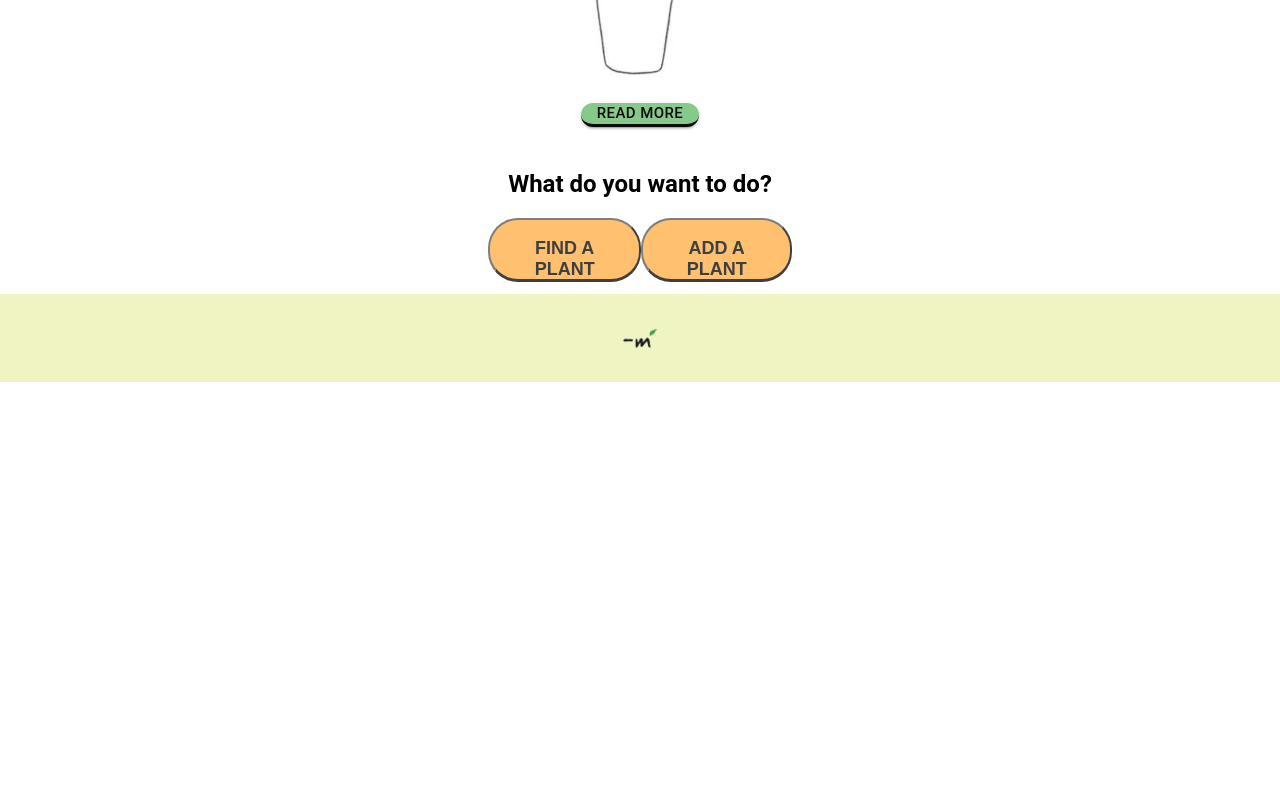
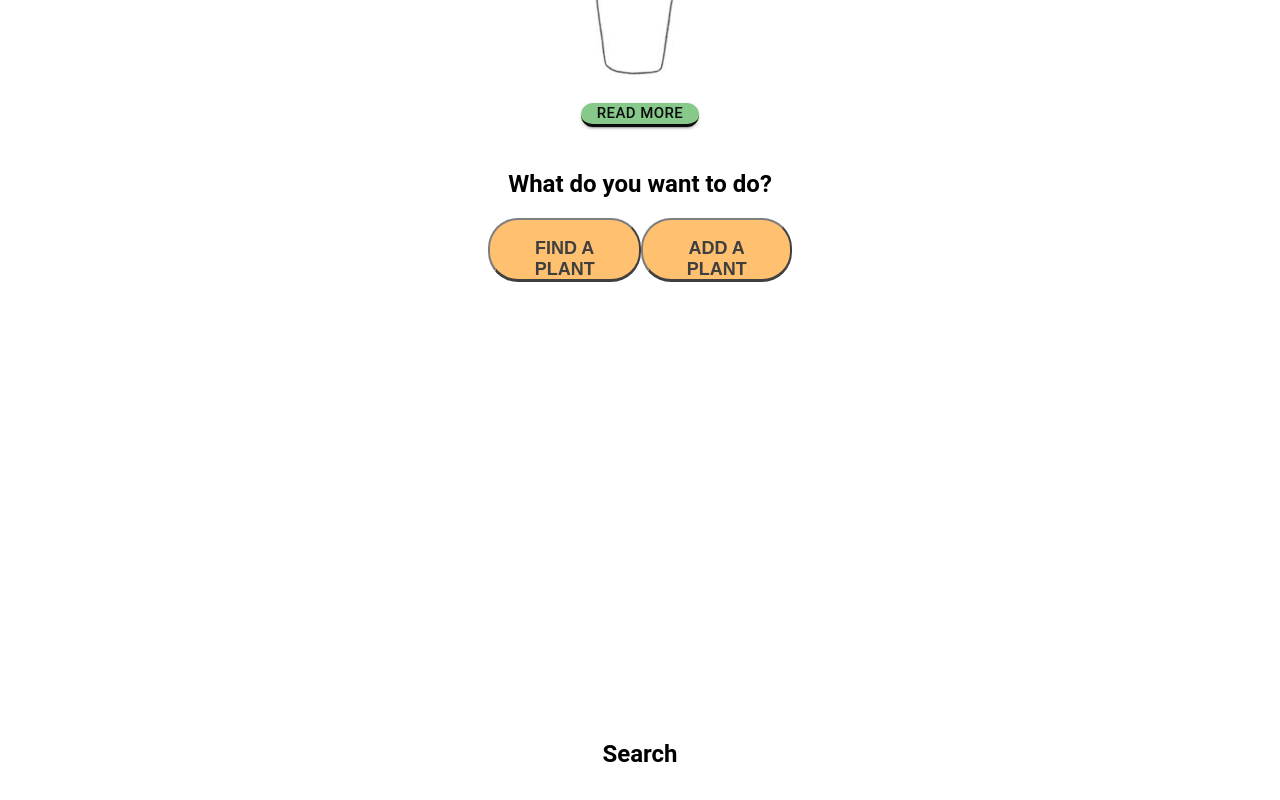
Before and after one commit to The-Green-Commit/Rootsy_FE, a React (Vite) app: page /search in a window 1280 px wide. Shown: the part 418-1218 px from the top of the page. Before the commit the page ends 800 px from the top, so only its background shows below. Built offline with nearby package versions, Linux system fonts and the light colour scheme.

Commit message:
add final router config

```diff
--- a/src/App.jsx
+++ b/src/App.jsx
@@ -1,3 +1,4 @@
+import AppRouter from "./application/Router"
 import Footer from "./components/Footer"
 import Header from "./components/Header"
 import HomePage from "./pages/HomePage"
@@ -8,7 +9,7 @@ function App() {
     <>
       <Header />
       <HomePage />
-      <Footer />
+      <AppRouter />
     </>
   )
 }
--- a/src/application/Router.jsx
+++ b/src/application/Router.jsx
@@ -0,0 +1,15 @@
+import React from 'react'
+import { Route, Routes } from 'react-router'
+import HomePage from '../pages/HomePage'
+import PlantsearchPage from '../pages/PlantsearchPage'
+
+function AppRouter () {
+    return (
+        <Routes>
+            <Route path='/' element={<HomePage/>}/>
+            <Route path='/search' element={<PlantsearchPage/>}/>
+        </Routes>
+    )
+}
+
+export default AppRouter;
--- a/src/main.jsx
+++ b/src/main.jsx
@@ -1,9 +1,12 @@
 import { StrictMode } from 'react'
 import { createRoot } from 'react-dom/client'
 import App from './App.jsx'
+import { BrowserRouter } from 'react-router'
 
 createRoot(document.getElementById('root')).render(
   <StrictMode>
-    <App />
+    <BrowserRouter>
+      <App />
+    </BrowserRouter>
   </StrictMode>,
 )
```
